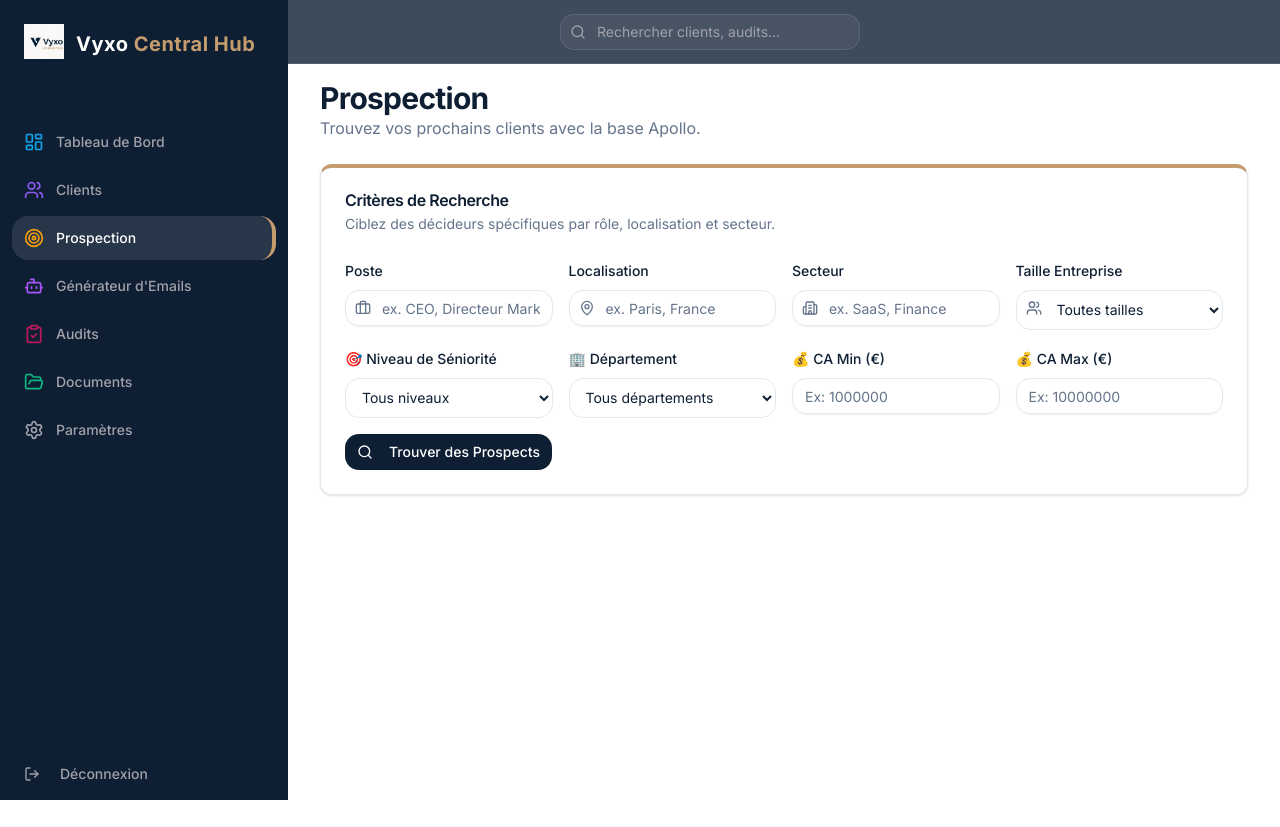
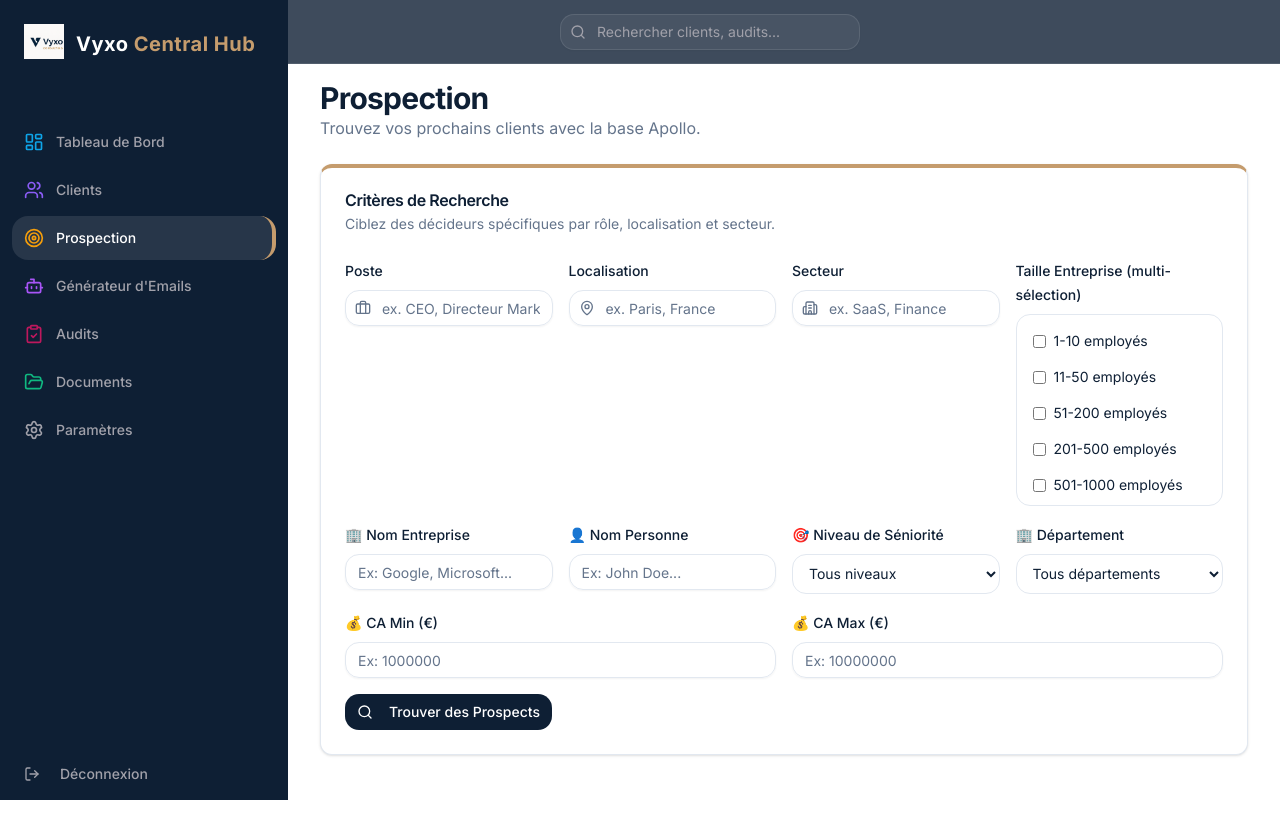
Before and after one commit to MaitreCoq95/VyxoCentralHub3.0, a Next.js app: page /prospecting in a window 1280 px wide. Before the commit the page ends 800 px from the top, so only its background shows below. Built offline with nearby package versions, Linux system fonts and the light colour scheme.

Commit message:
feat: add company/person name filters + multi-select company size

```diff
--- a/app/(dashboard)/prospecting/page.tsx
+++ b/app/(dashboard)/prospecting/page.tsx
@@ -30,11 +30,13 @@ export default function ProspectingPage() {
     jobTitle: "",
     location: "",
     industry: "",
-    companySize: "",
+    companySize: [] as string[],  // Changed to array for multi-select
     seniority: "",
     department: "",
     revenueMin: "",
-    revenueMax: ""
+    revenueMax: "",
+    companyName: "",
+    personName: ""
   })
   const [results, setResults] = useState<Prospect[]>([])
   const [loading, setLoading] = useState(false)
@@ -223,30 +225,58 @@ export default function ProspectingPage() {
                 </div>
               </div>
               <div className="space-y-2">
-                <label className="text-sm font-medium">Taille Entreprise</label>
-                <div className="relative">
-                  <Users className="absolute left-2.5 top-2.5 h-4 w-4 text-muted-foreground" />
-                  <select
-                    className="flex h-10 w-full rounded-md border border-input bg-background px-3 py-2 pl-9 text-sm ring-offset-background file:border-0 file:bg-transparent file:text-sm file:font-medium placeholder:text-muted-foreground focus-visible:outline-none focus-visible:ring-2 focus-visible:ring-ring focus-visible:ring-offset-2 disabled:cursor-not-allowed disabled:opacity-50"
-                    value={searchParams.companySize}
-                    onChange={(e) => setSearchParams({...searchParams, companySize: e.target.value})}
-                  >
-                    <option value="">Toutes tailles</option>
-                    <option value="1,10">1-10 employés</option>
-                    <option value="11,50">11-50 employés</option>
-                    <option value="51,200">51-200 employés</option>
-                    <option value="201,500">201-500 employés</option>
-                    <option value="501,1000">501-1000 employés</option>
-                    <option value="1001,5000">1001-5000 employés</option>
-                    <option value="5001,10000">5001-10000 employés</option>
-                    <option value="10001">10000+ employés</option>
-                  </select>
+                <label className="text-sm font-medium">Taille Entreprise (multi-sélection)</label>
+                <div className="border rounded-md p-3 space-y-2 max-h-48 overflow-y-auto">
+                  {[
+                    { value: "1,10", label: "1-10 employés" },
+                    { value: "11,50", label: "11-50 employés" },
+                    { value: "51,200", label: "51-200 employés" },
+                    { value: "201,500", label: "201-500 employés" },
+                    { value: "501,1000", label: "501-1000 employés" },
+                    { value: "1001,5000", label: "1001-5000 employés" },
+                    { value: "5001,10000", label: "5001-10000 employés" },
+                    { value: "10001", label: "10000+ employés" }
+                  ].map((size) => (
+                    <label key={size.value} className="flex items-center space-x-2 cursor-pointer hover:bg-accent/50 p-1 rounded">
+                      <input
+                        type="checkbox"
+                        checked={searchParams.companySize.includes(size.value)}
+                        onChange={(e) => {
+                          if (e.target.checked) {
+                            setSearchParams({...searchParams, companySize: [...searchParams.companySize, size.value]})
+                          } else {
+                            setSearchParams({...searchParams, companySize: searchParams.companySize.filter(s => s !== size.value)})
+                          }
+                        }}
+                        className="rounded border-gray-300"
+                      />
+                      <span className="text-sm">{size.label}</span>
+                    </label>
+                  ))}
                 </div>
               </div>
             </div>
 
             {/* NEW FILTERS ROW */}
             <div className="grid grid-cols-1 md:grid-cols-4 gap-4">
+              <div className="space-y-2">
+                <label className="text-sm font-medium">🏢 Nom Entreprise</label>
+                <Input
+                  placeholder="Ex: Google, Microsoft..."
+                  value={searchParams.companyName}
+                  onChange={(e) => setSearchParams({...searchParams, companyName: e.target.value})}
+                />
+              </div>
+
+              <div className="space-y-2">
+                <label className="text-sm font-medium">👤 Nom Personne</label>
+                <Input
+                  placeholder="Ex: John Doe..."
+                  value={searchParams.personName}
+                  onChange={(e) => setSearchParams({...searchParams, personName: e.target.value})}
+                />
+              </div>
+
               <div className="space-y-2">
                 <label className="text-sm font-medium">🎯 Niveau de Séniorité</label>
                 <select
@@ -282,7 +312,10 @@ export default function ProspectingPage() {
                   <option value="customer_success">Customer Success</option>
                 </select>
               </div>
+            </div>
 
+            {/* REVENUE ROW */}
+            <div className="grid grid-cols-1 md:grid-cols-2 gap-4">
               <div className="space-y-2">
                 <label className="text-sm font-medium">💰 CA Min (€)</label>
                 <Input
--- a/app/api/prospecting/apollo/search/route.ts
+++ b/app/api/prospecting/apollo/search/route.ts
@@ -3,9 +3,9 @@ import { NextResponse } from 'next/server'
 export async function POST(request: Request) {
   try {
     const body = await request.json()
-    const { jobTitle, location, industry, companySize, seniority, department, revenueMin, revenueMax, page = 1 } = body
+    const { jobTitle, location, industry, companySize, seniority, department, revenueMin, revenueMax, companyName, personName, page = 1 } = body
 
-    console.log('🕵️‍♂️ Searching Apollo for:', { jobTitle, location, industry, companySize, seniority, department, revenueMin, revenueMax })
+    console.log('🕵️‍♂️ Searching Apollo for:', { jobTitle, location, industry, companySize, seniority, department, revenueMin, revenueMax, companyName, personName })
 
     const apiKey = process.env.APOLLO_API_KEY
 
@@ -24,6 +24,9 @@ export async function POST(request: Request) {
       ...(jobTitle.toLowerCase().includes('director') ? ['Head of', 'Manager'] : []),
     ].filter((v, i, a) => a.indexOf(v) === i) : [] // Remove duplicates
 
+    // Parse company sizes if it's an array (multi-select)
+    const companySizeRanges = companySize ? (Array.isArray(companySize) ? companySize : [companySize]) : undefined
+
     const options = {
       method: 'POST',
       headers: {
@@ -38,12 +41,15 @@ export async function POST(request: Request) {
         person_seniorities: seniority ? [seniority] : undefined,
         person_department: department || undefined,
         organization_locations: location ? [location] : undefined,
-        organization_num_employees_ranges: companySize ? [companySize] : undefined,
+        organization_num_employees_ranges: companySizeRanges,
         revenue_range: (revenueMin || revenueMax) ? {
           min: revenueMin ? parseInt(revenueMin) : undefined,
           max: revenueMax ? parseInt(revenueMax) : undefined
         } : undefined,
         q_keywords: industry || undefined,
+        // New filters
+        organization_names: companyName ? [companyName] : undefined,
+        person_names: personName ? [personName] : undefined,
         per_page: 10
       })
     }
```
